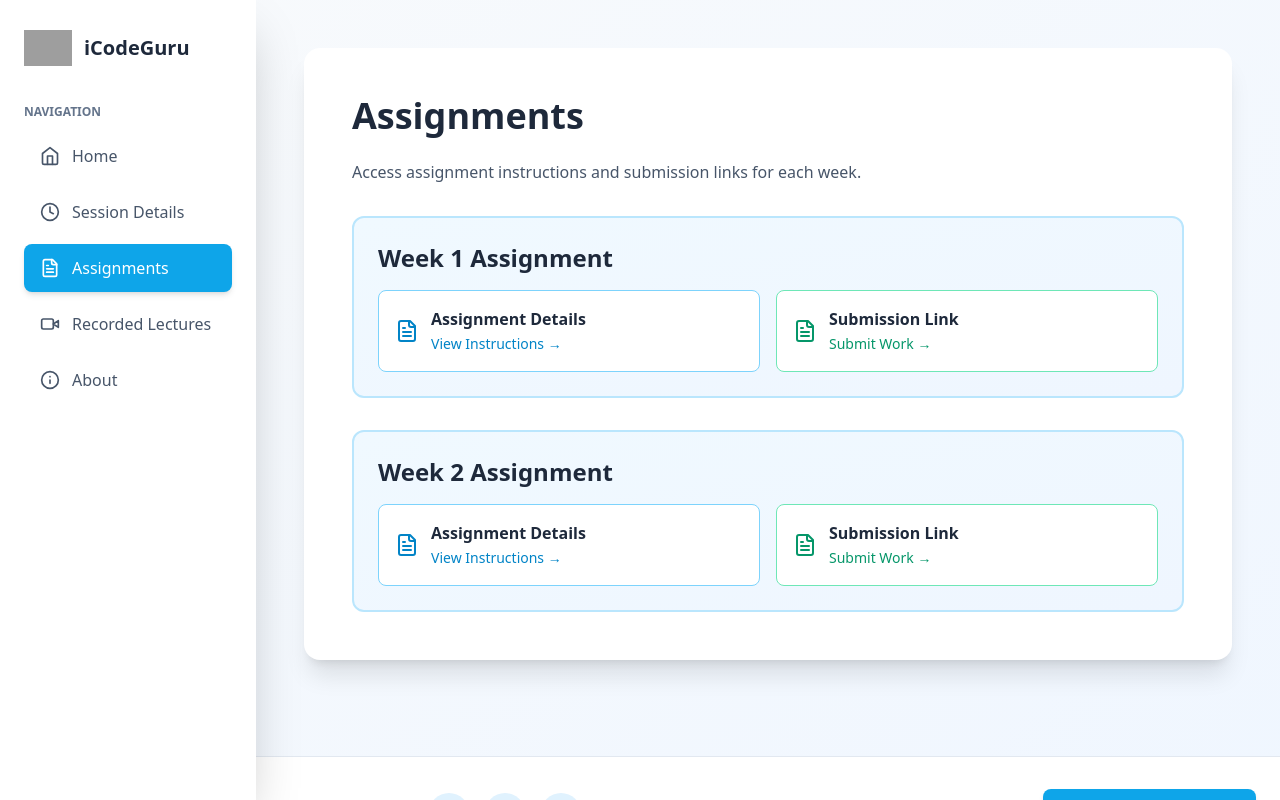
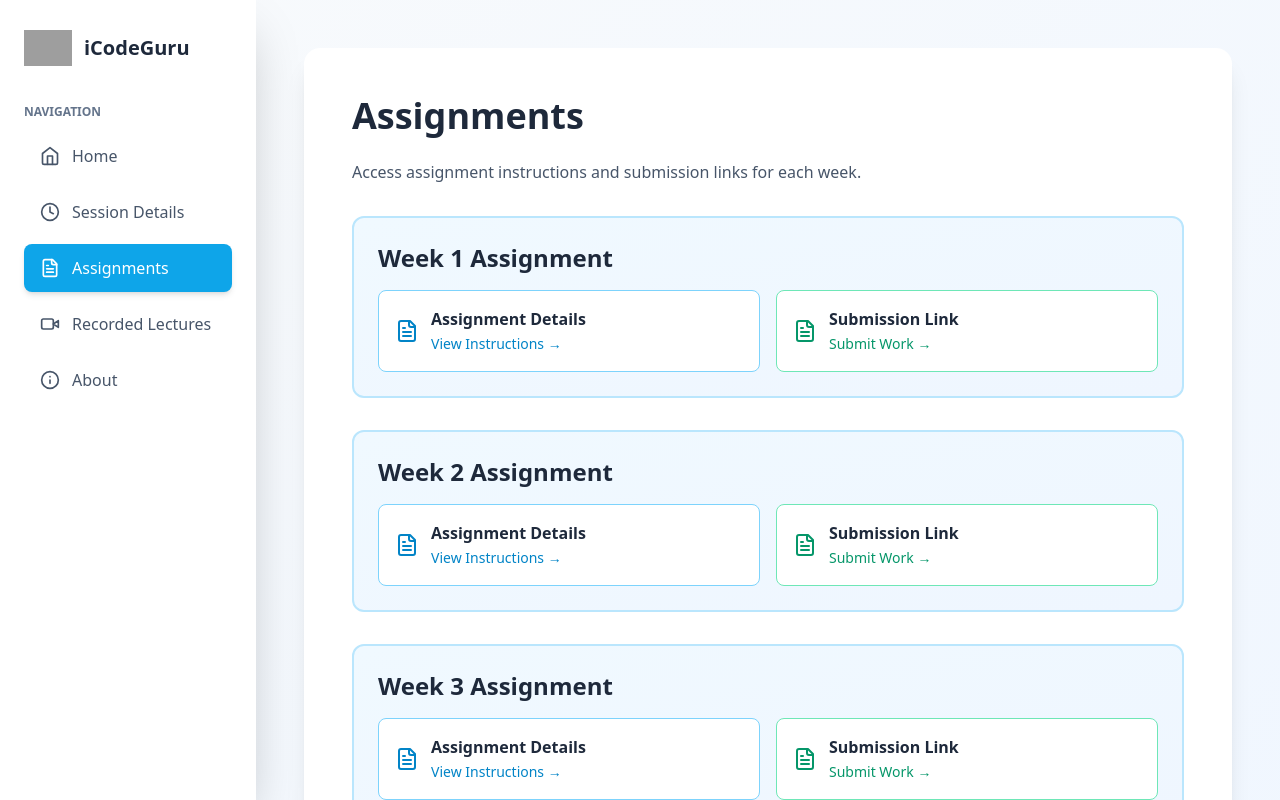
Before and after one commit to Aqsa-owais/Digitech-SirSyed-website, a React (Vite) app: page / in a window 1280 px wide. Both pictures are taken after a click on the button "Assignments". Shown: the top 800 px of the page. Built offline with nearby package versions, Linux system fonts and the light colour scheme; grey boxes are pictures that could not be loaded.

Commit message:
first commit

```diff
--- a/src/App.tsx
+++ b/src/App.tsx
@@ -266,13 +266,14 @@ function App() {
                 </div>
 
                 {/* Week 3 Assignment */}
-                {/* <div className="border-2 border-sky-200 rounded-xl p-6 bg-gradient-to-br from-sky-50 to-blue-50">
+                <div className="border-2 border-sky-200 rounded-xl p-6 bg-gradient-to-br from-sky-50 to-blue-50">
                   <h3 className="text-2xl font-bold text-slate-800 mb-4">
                     Week 3 Assignment
                   </h3>
                   <div className="grid md:grid-cols-2 gap-4">
                     <a
-                      href="#"
+                      target="_blank"
+                      href="https://docs.google.com/document/d/1bpeNelpYOihnLJb7Sr4zH_pRnZtRIhY78ZDT74t3ixE/edit?tab=t.0#heading=h.3waw299n8mvu"
                       className="flex items-center gap-3 p-4 bg-white rounded-lg border border-sky-300 hover:border-sky-500 hover:shadow-md transition-all group"
                     >
                       <FileText size={24} className="text-sky-600" />
@@ -286,7 +287,8 @@ function App() {
                       </div>
                     </a>
                     <a
-                      href="#"
+                      target="_blank"
+                      href="https://docs.google.com/forms/d/e/1FAIpQLSeV7aqLN8tQVSn9r_QlIws2TUAU0CMmpGHYOoTZBeEFh5xWpw/viewform"
                       className="flex items-center gap-3 p-4 bg-white rounded-lg border border-emerald-300 hover:border-emerald-500 hover:shadow-md transition-all group"
                     >
                       <FileText size={24} className="text-emerald-600" />
@@ -300,7 +302,7 @@ function App() {
                       </div>
                     </a>
                   </div>
-                </div> */}
+                </div>
 
                 {/* Week 4 Assignment */}
                 {/* <div className="border-2 border-sky-200 rounded-xl p-6 bg-gradient-to-br from-sky-50 to-blue-50">
```
